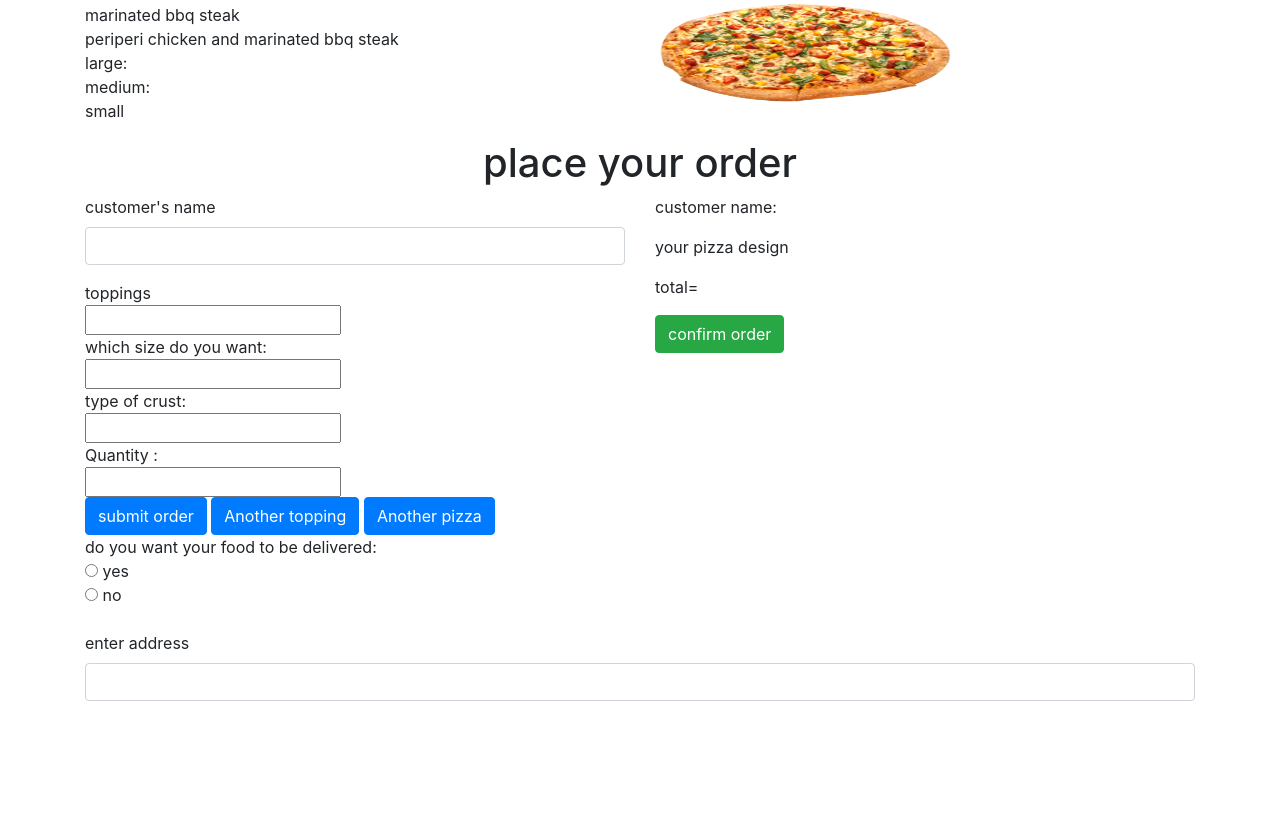
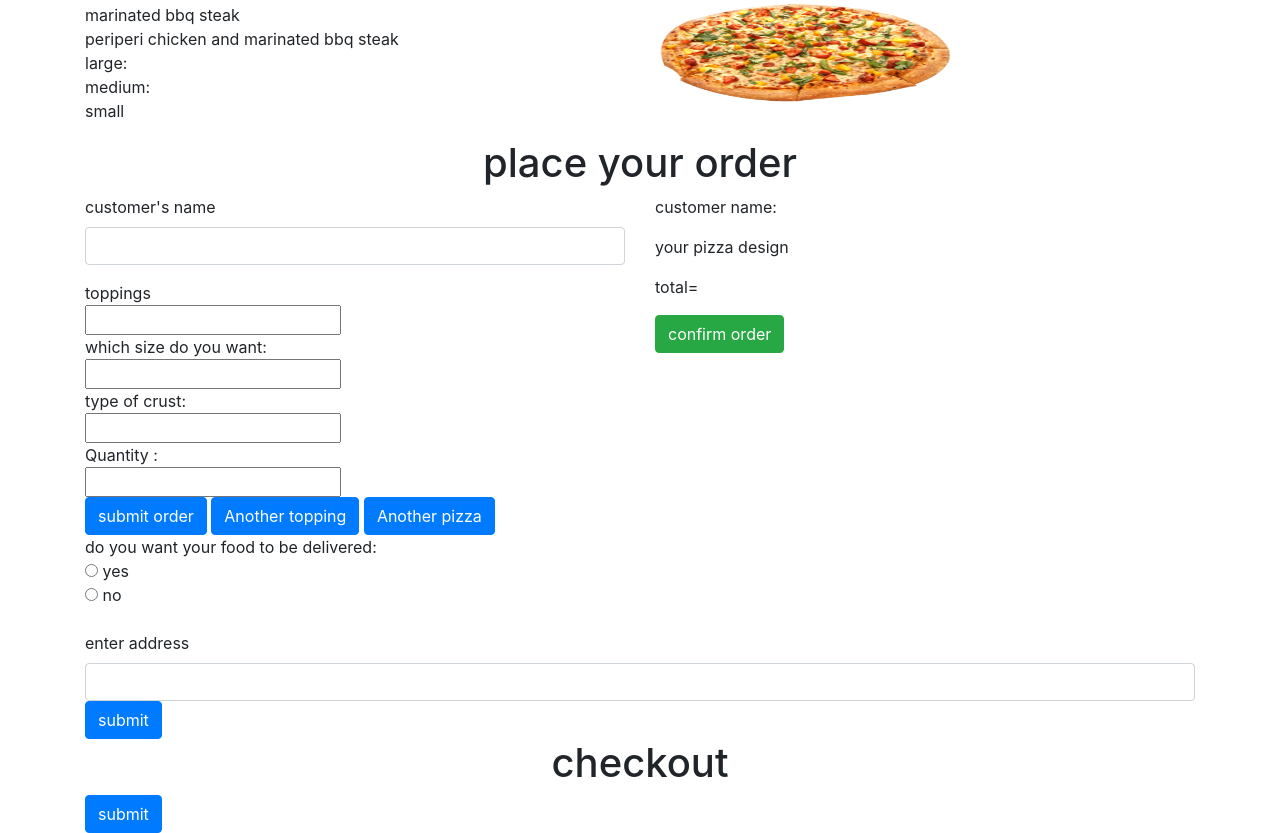
Before and after one commit to trevor-ngugi/pizza-website, a plain HTML site: page index.html in a window 1280 px wide. Shown: the part 1555-2388 px from the top of the page. Before the commit the page ends 2256 px from the top, so only its background shows below. Drawn offline with Linux system fonts and the light colour scheme.

Commit message:
added checkout section

```diff
--- a/index.html
+++ b/index.html
@@ -269,6 +269,13 @@
         <div class="section-six">
             <label for="new-first-name">enter address</label>
             <input type="text" class="form-control" id="address-name">
+            <button type="submit" class="btn btn-primary">submit</button>
+        </div>
+
+        <div class="section-seven">
+            <h1>checkout</h1>
+            <button type="submit" class="btn btn-primary">submit</button>
+
         </div>
 
 
```
